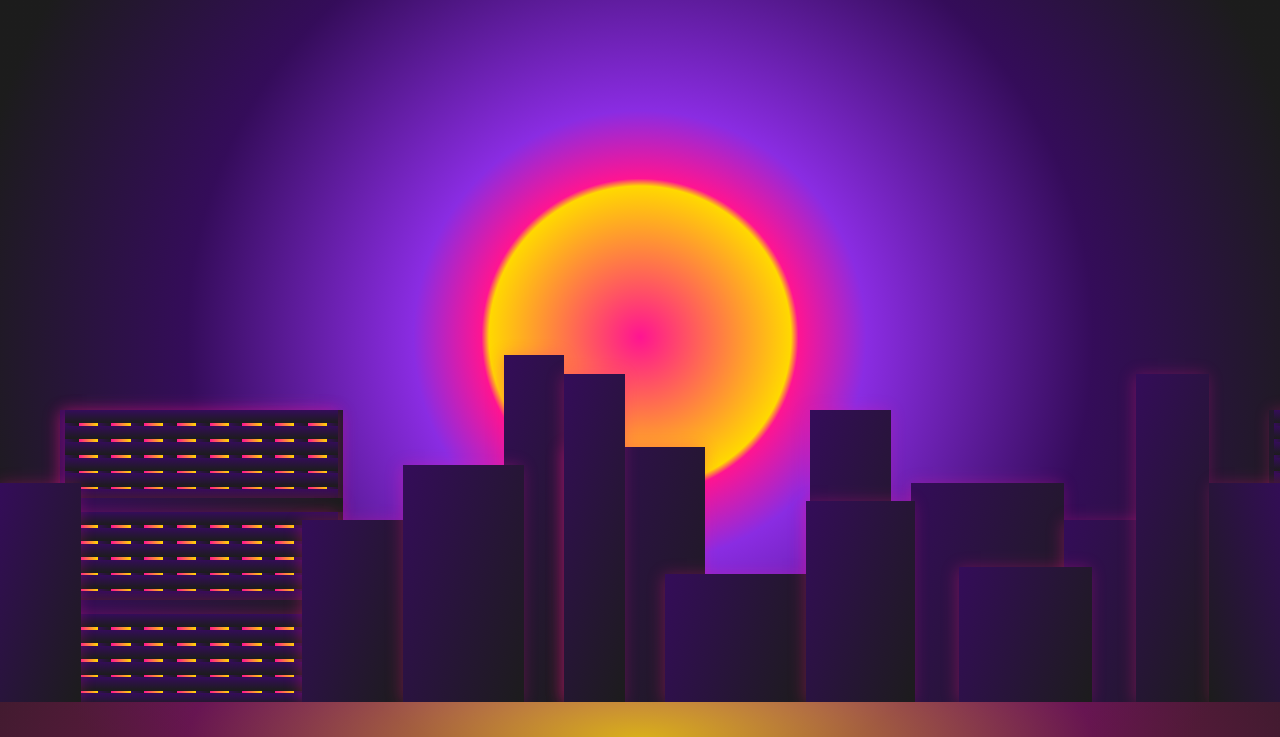
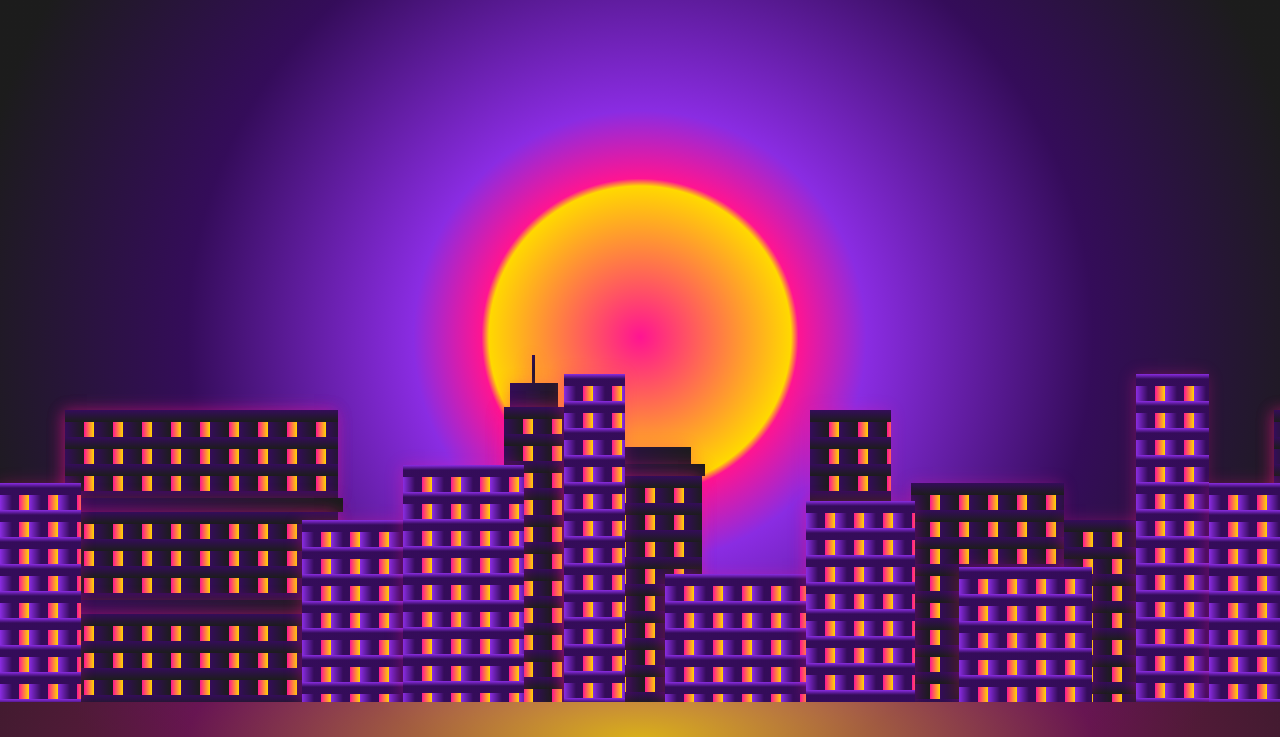
Before and after one commit to lfourage/fcc-portfolio, a plain HTML site: page index.html in a window 1280 px wide. Shown: the part 63-800 px from the top of the page. Drawn offline with Linux system fonts and the light colour scheme.

Commit message:
temporary windows for all buildings + some definitive building shapes #12

```diff
--- a/index.html
+++ b/index.html
@@ -1,5 +1,6 @@
 <!DOCTYPE html>
 <html lang="en">
+
 <head>
   <meta charset="UTF-8" />
   <meta name="viewport" content="width=device-width, initial-scale=1.0" />
@@ -42,32 +43,66 @@
           </div>
         </div>
         <div class="building-group-foreground">
-            <div class="building fg a"></div>
-            <div class="building fg b"></div>
+          <div class="building fg a">
+            <div class="windows"></div>
+          </div>
+          <div class="building fg b">
+            <div class="windows"></div>
+          </div>
         </div>
       </div>
       <div class="building-group type-b left">
         <div class="building-group-background">
-            <div class="building bg a"></div>
-            <div class="building bg b"></div>
+          <div class="building bg a">
+            <div class="antena"></div>
+            <div class="roof"></div>
+            <div class="part">
+              <div class="windows"></div>
+            </div>
+          </div>
+          <div class="building bg b">
+            <div class="roof"></div>
+            <div class="ledge"></div>
+            <div class="part">
+              <div class="windows"></div>
+            </div>
+          </div>
         </div>
         <div class="building-group-foreground">
-            <div class="building fg a"></div>
-            <div class="building fg b"></div>
-            <div class="building fg c"></div>
+          <div class="building fg a">
+            <div class="windows"></div>
+          </div>
+          <div class="building fg b">
+            <div class="windows"></div>
+          </div>
+          <div class="building fg c">
+            <div class="windows"></div>
+          </div>
         </div>
       </div>
       <div class="building-group type-c left">
         <div class="building-group-background">
-            <div class="building bg a"></div>
+          <div class="building bg a">
+            <div class="windows"></div>
+          </div>
           <div class="space"></div>
-            <div class="building bg b"></div>
-            <div class="building bg c"></div>
+          <div class="building bg b">
+            <div class="windows"></div>
+          </div>
+          <div class="building bg c">
+            <div class="windows"></div>
+          </div>
         </div>
         <div class="building-group-foreground">
-            <div class="building fg a"></div>
-            <div class="building fg b"></div>
-            <div class="building fg c"></div>
+          <div class="building fg a">
+            <div class="windows"></div>
+          </div>
+          <div class="building fg b">
+            <div class="windows"></div>
+          </div>
+          <div class="building fg c">
+            <div class="windows"></div>
+          </div>
         </div>
       </div>
       <div class="building-group type-a right">
@@ -87,19 +122,41 @@
           </div>
         </div>
         <div class="building-group-foreground">
-            <div class="building fg a"></div>
-            <div class="building fg b"></div>
+          <div class="building fg a">
+            <div class="windows"></div>
+          </div>
+          <div class="building fg b">
+            <div class="windows"></div>
+          </div>
         </div>
       </div>
       <div class="building-group type-b right">
         <div class="building-group-background">
-            <div class="building bg a"></div>
-            <div class="building bg b"></div>
+          <div class="building bg a">
+            <div class="antena"></div>
+            <div class="roof"></div>
+            <div class="part">
+              <div class="windows"></div>
+            </div>
+          </div>
+          <div class="building bg b">
+            <div class="roof"></div>
+            <div class="ledge"></div>
+            <div class="part">
+              <div class="windows"></div>
+            </div>
+          </div>
         </div>
         <div class="building-group-foreground">
-            <div class="building fg a"></div>
-            <div class="building fg b"></div>
-            <div class="building fg c"></div>
+          <div class="building fg a">
+            <div class="windows"></div>
+          </div>
+          <div class="building fg b">
+            <div class="windows"></div>
+          </div>
+          <div class="building fg c">
+            <div class="windows"></div>
+          </div>
         </div>
       </div>
     </div>
@@ -112,16 +169,8 @@
 
   <section id="projects-section">
     <div class="project-tile">
-        <a
-          class="project-link"
-          target="_blank"
-          href="https://lfourage.github.io/fcc-technicaldocumentationpage/"
-        >
-          <img
-            class="project-img"
-            alt="Screenshot of fcc-technicaldocumentationpage project"
-            src="src/img/Docpage.png"
-          />
+      <a class="project-link" target="_blank" href="https://lfourage.github.io/fcc-technicaldocumentationpage/">
+        <img class="project-img" alt="Screenshot of fcc-technicaldocumentationpage project" src="src/img/Docpage.png" />
         <p class="project-name">Technical Documentation Page</p>
         <div class="project-description-filter">
           <p class="project-description">
@@ -132,16 +181,8 @@
       </a>
     </div>
     <div class="project-tile">
-        <a
-          class="project-link"
-          target="_blank"
-          href="https://lfourage.github.io/fcc-tributepage/"
-        >
-          <img
-            class="project-img"
-            alt="Screenshot of fcc-tributepage project"
-            src="src/img/Tributepage.png"
-          />
+      <a class="project-link" target="_blank" href="https://lfourage.github.io/fcc-tributepage/">
+        <img class="project-img" alt="Screenshot of fcc-tributepage project" src="src/img/Tributepage.png" />
         <p class="project-name">Tribute Page</p>
         <div class="project-description-filter">
           <p class="project-description">
@@ -152,16 +193,8 @@
       </a>
     </div>
     <div class="project-tile">
-        <a
-          class="project-link"
-          target="_blank"
-          href="https://github.com/lfourage/ft_container"
-        >
-          <img
-            class="project-img"
-            alt="Screenshot of ft-container project"
-            src="src/img/container.png"
-          />
+      <a class="project-link" target="_blank" href="https://github.com/lfourage/ft_container">
+        <img class="project-img" alt="Screenshot of ft-container project" src="src/img/container.png" />
         <p class="project-name">Container</p>
         <div class="project-description-filter">
           <p class="project-description">
@@ -172,16 +205,8 @@
       </a>
     </div>
     <div class="project-tile">
-        <a
-          class="project-link"
-          target="_blank"
-          href="https://github.com/lfourage/Philosophers"
-        >
-          <img
-            class="project-img"
-            alt="Screenshot of Philosophers project"
-            src="src/img/philosopher.png"
-          />
+      <a class="project-link" target="_blank" href="https://github.com/lfourage/Philosophers">
+        <img class="project-img" alt="Screenshot of Philosophers project" src="src/img/philosopher.png" />
         <p class="project-name">Philosophers</p>
         <div class="project-description-filter">
           <p class="project-description">
@@ -197,12 +222,7 @@
       <h1>Contact:</h1>
       <ul class="contact-items">
         <li>
-            <a
-              id="profile-link"
-              target="_blank"
-              href="https://github.com/lfourage"
-              >Github</a
-            >
+          <a id="profile-link" target="_blank" href="https://github.com/lfourage">Github</a>
         </li>
         <li>
           <a id="X-link" target="_blank" href="https://x.com/SlyBeaver5">X</a>
@@ -219,4 +239,5 @@
 
   <footer></footer>
 </body>
+
 </html>
--- a/styles.css
+++ b/styles.css
@@ -173,96 +173,66 @@ header {
   align-items: center;
 }
 
-.left .building-group-background .windows {
+.building-group-background .windows {
   width: 100%;
   height: 100%;
   background: repeating-linear-gradient(
     var(--violet-darker),
-    var(--dark) 15%,
-      transparent 15%,
-      transparent 18%
+    var(--dark) 12px,
+      transparent 12px,
+      transparent 27px
     ),
     repeating-linear-gradient(
       90deg,
       var(--violet-darker),
-      var(--dark) 5%,
-      var(--pink) 5%,
-      var(--gold) 12%
+      var(--dark) 19px,
+      var(--pink) 19px,
+      var(--gold) 29px
     );
+    box-shadow: -2px 1px 15px var(--pink-alpha);
 }
 
-.right .building-group-background .windows {
-  width: 100%;
-  height: 100%;
-  background: repeating-linear-gradient(
-    var(--violet-darker),
-    var(--dark) 15%,
-      transparent 15%,
-      transparent 18%
-    ),
-    repeating-linear-gradient(
-      90deg,
-      var(--violet-darker),
-      var(--dark) 5%,
-      var(--gold) 5%,
-      var(--pink) 12%
-    );
-}
-
-.left .building-group-foreground .windows {
+.building-group-foreground .windows {
   width: 100%;
   height: 100%;
   background: repeating-linear-gradient(
     var(--violet),
-    var(--violet-darker) 15%,
-      transparent 15%,
-      transparent 18%
+    var(--violet-darker) 5px,
+    var(--violet-darker) 12px,
+      transparent 12px,
+      transparent 27px
     ),
     repeating-linear-gradient(
       90deg,
       var(--violet),
-      var(--violet-darker) 5%,
-      var(--pink) 5%,
-      var(--gold) 12%
+      var(--violet-darker) 12px,
+      var(--violet-darker) 19px,
+      var(--pink) 19px,
+      var(--gold) 29px
     );
+    box-shadow: -2px 1px 15px var(--pink-alpha);
 }
 
-.right .building-group-foreground .windows {
-  width: 100%;
-  height: 100%;
-  background: repeating-linear-gradient(
-    var(--violet),
-    var(--violet-darker) 15%,
-      transparent 15%,
-      transparent 18%
-    ),
-    repeating-linear-gradient(
-      90deg,
-      var(--violet),
-      var(--violet-darker) 5%,
-      var(--gold) 5%,
-      var(--pink) 12%
-    );
-}
-
-.left .building > * {
+.left .building > *:not(.windows){
   background: linear-gradient(110deg, var(--violet-darker), var(--dark));
   box-shadow: -2px 1px 15px var(--pink-alpha);
 }
 
-.left .building {
+.right .building > *:not(.windows){
   background: linear-gradient(110deg, var(--violet-darker), var(--dark));
   box-shadow: -2px 1px 15px var(--pink-alpha);
-}
-
-.right .building {
-  background: linear-gradient(-110deg, var(--violet-darker), var(--dark));
-  box-shadow: 2px 1px 15px var(--pink-alpha);
 }
 
 .space {
   width: 5%;
 }
+
+.ledge {
+  height: 5%;
+  width: 100%;
+}
+
+/*A*/
 
 .type-a .bg {
   height: 80%;
@@ -272,11 +242,6 @@ header {
 .type-a .part {
   height: 30%;
   width: 97%;
-}
-
-.type-a .ledge {
-  height: 5%;
-  width: 100%;
 }
 
 .type-a .fg.a {
@@ -289,9 +254,31 @@ header {
   width: 25%;
 }
 
+/*B*/
+
 .type-b .bg.a {
   height: 95%;
   min-width: 15%;
+}
+
+.type-b .antena {
+  height: 8%;
+  width: 5%;
+}
+
+.type-b .roof {
+  height: 7%;
+  width: 80%;
+}
+
+.type-b .a .part {
+  height: 85%;
+  width: 100%;
+}
+
+.type-b .b .part {
+  height: 92%;
+  width: 95%;
 }
 
 .type-b .bg.b {
@@ -313,6 +300,8 @@ header {
   height: 35%;
   min-width: 35%;
 }
+
+/*C*/
 
 .type-c .bg.a {
   height: 80%;
@@ -356,7 +345,7 @@ header {
 }
 
 #welcome-text {
-  display: none; /*tmp*/
+  display: none;/*tmp*/
   font-size: 12rem;
   margin: 0 10vw;
   padding-top: 10vh;
```
Lines whose indentation alone changed are shown as unchanged.
